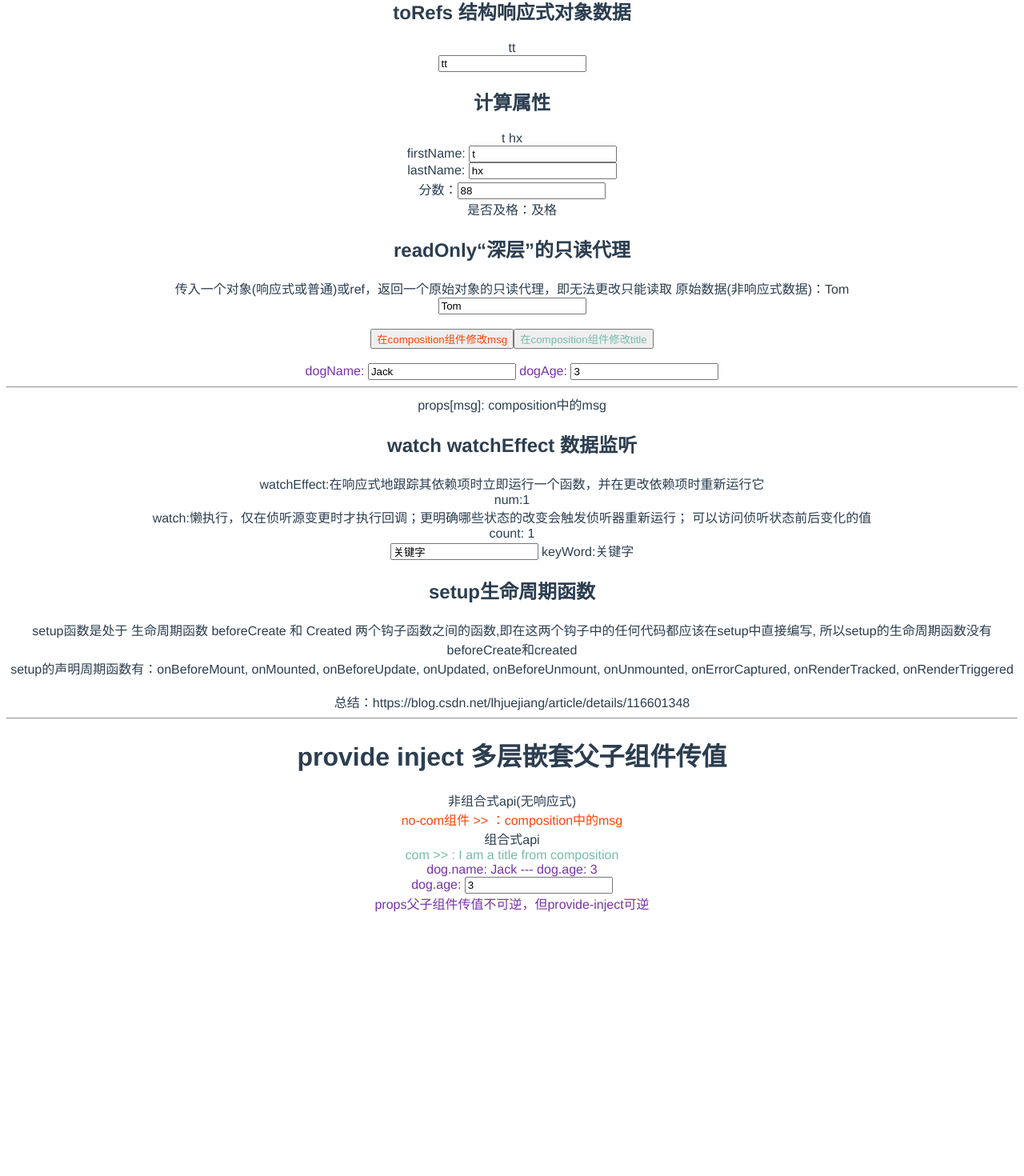
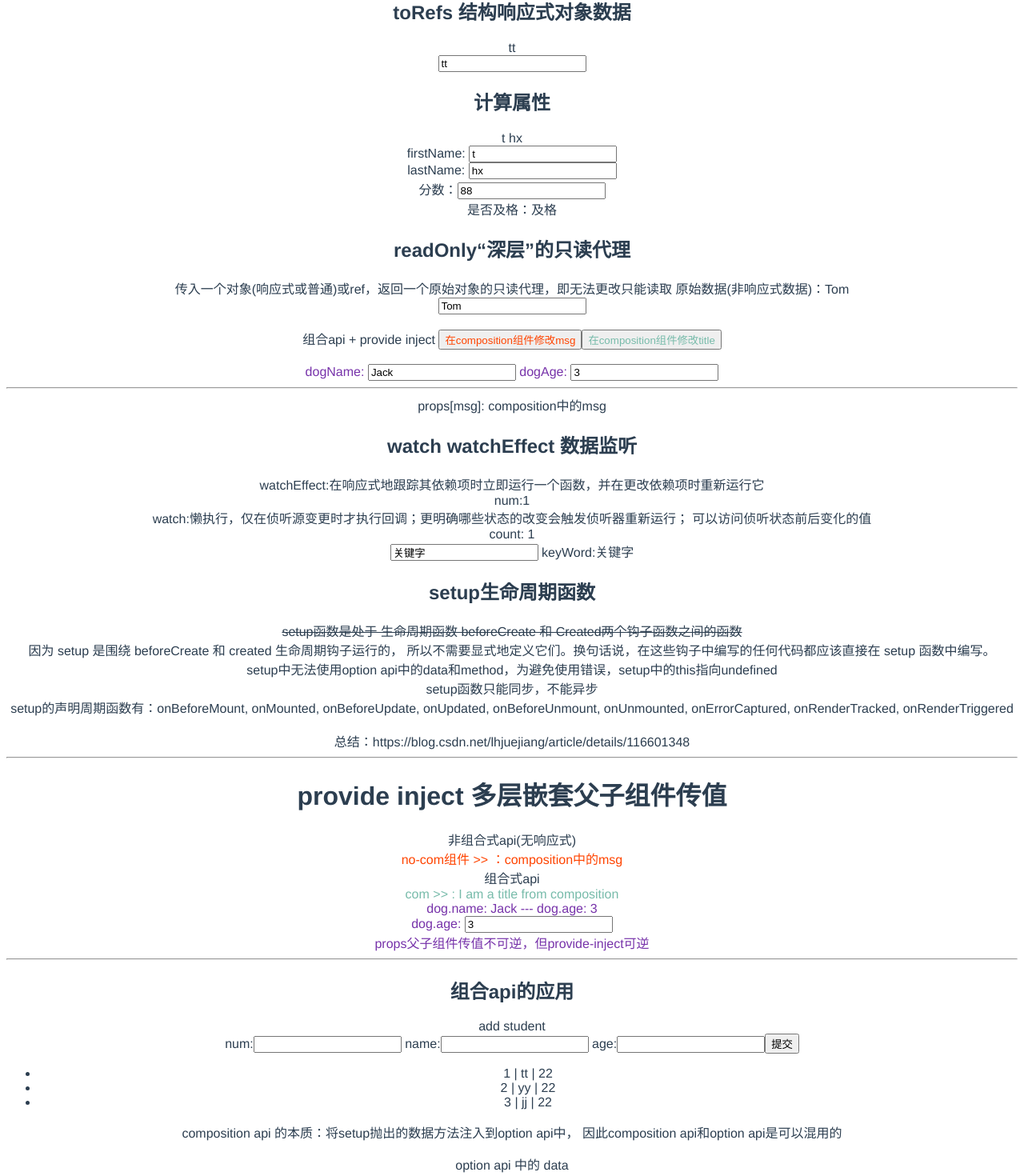
Before and after one commit to THXXZB/vue3, a Vue app in the folder vue3-knowledge-point/: page /composition in a window 1280 px wide. Shown: the part 415-1885 px from the top of the page at 80% size. Before the commit the page ends 1564 px from the top, so only its background shows below. Built offline with nearby package versions, Linux system fonts and the light colour scheme.

Commit message:
composition api 应用

```diff
--- a/vue3-knowledge-point/src/components/com.vue
+++ b/vue3-knowledge-point/src/components/com.vue
@@ -14,6 +14,7 @@ export default {
   setup() {
     let title = inject("title");
     let dog = inject("dog");
+
     return {
       title,
       ...toRefs(dog),
--- a/vue3-knowledge-point/src/components/search.vue
+++ b/vue3-knowledge-point/src/components/search.vue
@@ -11,9 +11,11 @@
     keyWord:{{ keyWord }} <br />
     <h2>setup生命周期函数</h2>
     <!-- https://blog.csdn.net/weixin_43899943/article/details/110388072?utm_medium=distribute.pc_relevant.none-task-blog-2%7Edefault%7EBlogCommendFromMachineLearnPai2%7Edefault-1.control&depth_1-utm_source=distribute.pc_relevant.none-task-blog-2%7Edefault%7EBlogCommendFromMachineLearnPai2%7Edefault-1.control -->
-    setup函数是处于 生命周期函数 beforeCreate 和 Created
-    两个钩子函数之间的函数,即在这两个钩子中的任何代码都应该在setup中直接编写,
-    所以setup的生命周期函数没有beforeCreate和created <br />
+    <s>setup函数是处于 生命周期函数 beforeCreate 和 Created两个钩子函数之间的函数 </s><br />
+    因为 setup 是围绕 beforeCreate 和 created 生命周期钩子运行的，
+    所以不需要显式地定义它们。换句话说，在这些钩子中编写的任何代码都应该直接在 setup 函数中编写。<br>
+    setup中无法使用option api中的data和method，为避免使用错误，setup中的this指向undefined <br>
+    setup函数只能同步，不能异步<br>
     setup的声明周期函数有：onBeforeMount, onMounted, onBeforeUpdate, onUpdated,
     onBeforeUnmount, onUnmounted, onErrorCaptured, onRenderTracked,
     onRenderTriggered
--- /dev/null
+++ b/vue3-knowledge-point/src/components/use-composition-api.vue
@@ -0,0 +1,82 @@
+<template>
+  <div>
+    <h2>组合api的应用</h2>
+    add student <br />
+    num:<input type="text" v-model="num" /> name:<input
+      type="text"
+      v-model="name"
+    />
+    age:<input type="text" v-model="age" />
+    <button @click="addStu()">提交</button>
+    <ul>
+      <li v-for="(item, i) in state.students" :key="i" @click="deleteStu(i)">
+        {{ item.num }} | {{ item.name }} | {{ item.age }}
+      </li>
+    </ul>
+  </div>
+  <div>
+    <!-- option api: data、method等等 -->
+    <p>composition api 的本质：将setup抛出的数据方法注入到option api中，
+      因此composition api和option api是可以混用的
+    </p>
+    {{data}}
+  </div>
+</template>
+<script>
+import { toRefs } from "vue";
+import {useRemoveStu2, useAddStu2} from '../modules/student'
+export default {
+  data() {
+    return{
+      data: 'option api 中的 data'
+    }
+  },
+  setup() {
+    // 将同一个逻辑的数据定义和方法定义放在一起，方便代码管理和维护
+    // let { state, deleteStu } = useRemoveStu();
+    // let { stu, addStu } = useAddStu(state);
+
+    // 还可以单独为一个模块
+    let { state, deleteStu } = useRemoveStu2();
+    let { stu, addStu } = useAddStu2(state);
+
+    return {
+      state,
+      ...toRefs(stu),
+      addStu,
+      deleteStu,
+    };
+  },
+};
+// 删除student
+// function useRemoveStu() {
+//   let state = reactive({
+//     students: [
+//       { num: 1, name: "tt", age: 22 },
+//       { num: 2, name: "yy", age: 22 },
+//       { num: 3, name: "jj", age: 22 },
+//     ],
+//   });
+//   let deleteStu = (i) => {
+//     state.students = state.students.filter((item, index) => index !== i);
+//   };
+//   return { state, deleteStu };
+// }
+// // 增加student
+// function useAddStu(state) {
+//   let stu = reactive({
+//     num: "",
+//     name: "",
+//     age: "",
+//   });
+//   let addStu = () => {
+//     console.log('-----------')
+//     let temp = Object.assign({}, stu);
+//     state.students.push(temp);
+//     stu.num = "";
+//     stu.name = "";
+//     stu.age = "";
+//   };
+//   return { stu, addStu };
+// }
+</script>
--- /dev/null
+++ b/vue3-knowledge-point/src/modules/student.js
@@ -0,0 +1,33 @@
+import { reactive } from "vue";
+// 删除student
+function useRemoveStu2() {
+  let state = reactive({
+    students: [
+      { num: 1, name: "tt", age: 22 },
+      { num: 2, name: "yy", age: 22 },
+      { num: 3, name: "jj", age: 22 },
+    ],
+  });
+  let deleteStu = (i) => {
+    state.students = state.students.filter((item, index) => index !== i);
+  };
+  return { state, deleteStu };
+}
+// 增加student
+function useAddStu2(state) {
+  let stu = reactive({
+    num: "",
+    name: "",
+    age: "",
+  });
+  let addStu = () => {
+    console.log('-----------')
+    let temp = Object.assign({}, stu);
+    state.students.push(temp);
+    stu.num = "";
+    stu.name = "";
+    stu.age = "";
+  };
+  return { stu, addStu };
+}
+export {useAddStu2, useRemoveStu2}
--- a/vue3-knowledge-point/src/views/composition.vue
+++ b/vue3-knowledge-point/src/views/composition.vue
@@ -29,23 +29,31 @@
     <input type="text" v-model="originalObj.aniName" />
   </div>
   <br />
-  <button @click="setMsg" style="color: #f40">在composition组件修改msg</button>
-  <button @click="setTitle" style="color: #7ba">
-    在composition组件修改title</button
-  ><br /> <br>
-  <div style="color: #73a">
-    dogName: <input type="text" v-model="aniName" /> dogAge:
-    <input type="text" v-model="aniAge" />
+  <div>
+    组合api + provide inject
+    <button @click="setMsg" style="color: #f40">
+      在composition组件修改msg
+    </button>
+    <button @click="setTitle" style="color: #7ba">
+      在composition组件修改title</button
+    ><br />
+    <br />
+    <div style="color: #73a">
+      dogName: <input type="text" v-model="aniName" /> dogAge:
+      <input type="text" v-model="aniAge" />
+    </div>
   </div>
-
   <hr />
-  <search :msg="msg"></search>
+  <Search :msg="msg"></Search>
+  <hr>
+  <use-composition-api></use-composition-api>
 </template>
 <script>
 import { ref, reactive, toRefs, computed, provide } from "vue";
-import search from "../components/search.vue";
+import Search from "../components/search.vue";
+import UseCompositionApi from "../components/use-composition-api.vue";
 export default {
-  components: { search },
+  components: { Search, "use-composition-api": UseCompositionApi },
   name: "Composition",
   data() {
     return { msg: "composition中的msg" };
@@ -53,12 +61,12 @@ export default {
   // setup定义数据data和方法method
   // setup有两个方法ref和reactive，用来定义响应式数据用来
   setup() {
-    // ref 定义number、string、boolean 、数组
+    // ref 定义number、string、boolean等简单类型
     let title = ref("I am a title from composition");
     // provide传值(key, value)
     provide("title", title);
 
-    // reactive定义对象
+    // reactive定义对象数组等复杂类型
     let userInfo = reactive({
       username: "tt",
       age: "22",
```
